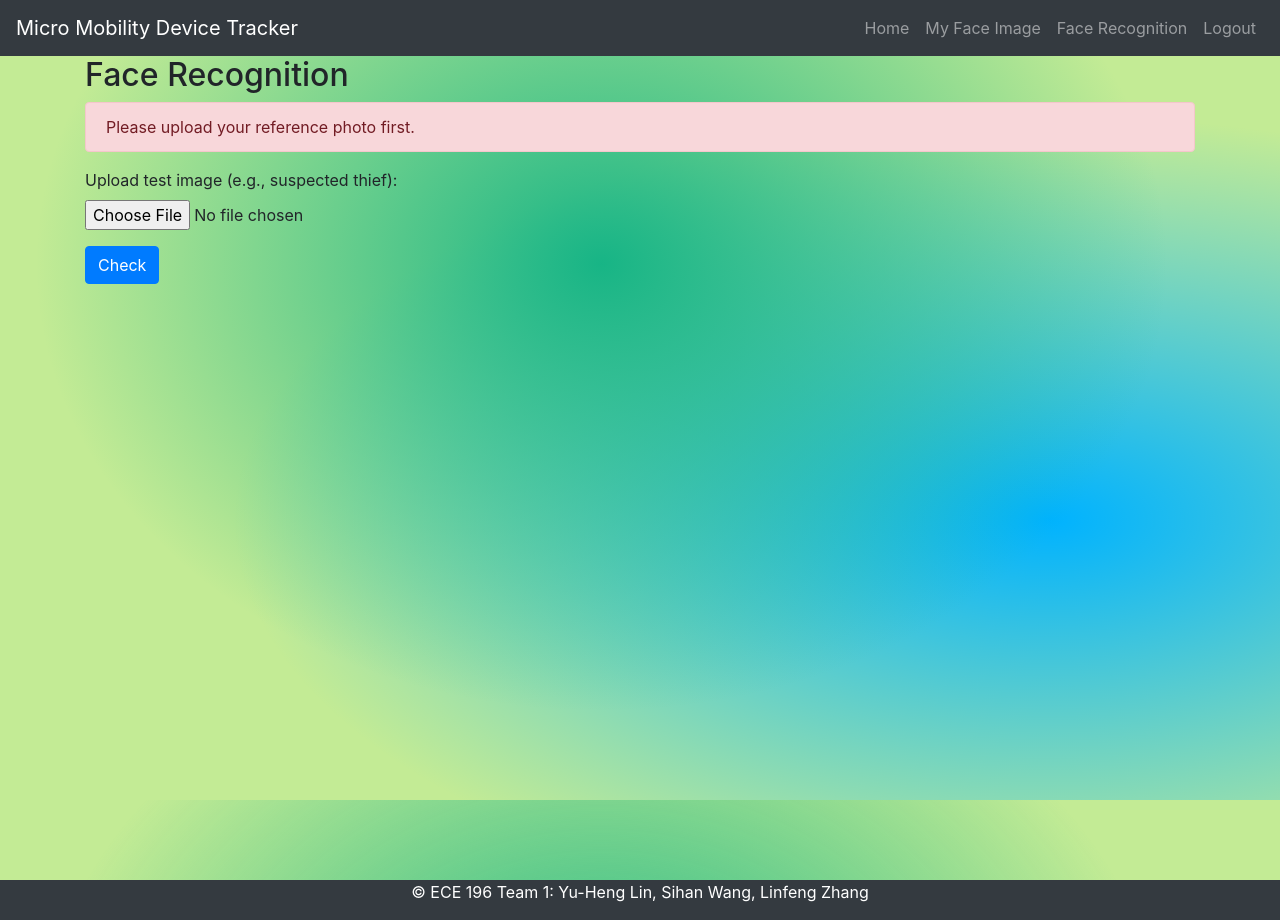
After one commit to Serenity0204/Micro-mobility-device-tracker, a Django app: page /recognize/ in a window 1280 px wide. The commit adds this page. Run offline with Django 3.2, Linux system fonts and the light colour scheme; the visitor is signed in with stand-in values (Sample User, id 1); data comes from the database, SQL or seed files in the repository; some libraries are stand-ins or nearby versions.

Commit message:
add face recognition feature

```diff
--- a/micro_mobility_device_tracker/apps.py
+++ b/micro_mobility_device_tracker/apps.py
@@ -1,6 +1,8 @@
 from django.apps import AppConfig
-
 
 class MicroMobilityDeviceTrackerConfig(AppConfig):
     default_auto_field = 'django.db.models.BigAutoField'
     name = 'micro_mobility_device_tracker'
+
+    def ready(self):
+        import micro_mobility_device_tracker.signals
--- a/micro_mobility_device_tracker/models.py
+++ b/micro_mobility_device_tracker/models.py
@@ -1,3 +1,9 @@
+from django.contrib.auth.models import User
 from django.db import models
 
-# Create your models here.
+class Profile(models.Model):
+    user = models.OneToOneField(User, on_delete=models.CASCADE)
+    owner_image = models.ImageField(upload_to='owner_photos/', null=True, blank=True)
+
+    def __str__(self):
+        return self.user.username
--- /dev/null
+++ b/micro_mobility_device_tracker/signals.py
@@ -0,0 +1,13 @@
+from django.db.models.signals import post_save
+from django.contrib.auth.models import User
+from django.dispatch import receiver
+from .models import Profile
+
+@receiver(post_save, sender=User)
+def create_user_profile(sender, instance, created, **kwargs):
+    if created:
+        Profile.objects.create(user=instance)
+
+@receiver(post_save, sender=User)
+def save_user_profile(sender, instance, **kwargs):
+    instance.profile.save()
--- /dev/null
+++ b/micro_mobility_device_tracker/templates/recognize.html
@@ -0,0 +1,31 @@
+{% extends "base.html" %}
+{% block content %}
+<h2>Face Recognition</h2>
+
+{% if error %}
+<div class="alert alert-danger">{{ error }}</div>
+{% endif %}
+
+{% if owner_image %}
+<p><strong>Your uploaded reference image:</strong></p>
+<img src="{{ owner_image }}" alt="Owner" width="200">
+{% endif %}
+
+<form method="POST" enctype="multipart/form-data">
+  {% csrf_token %}
+  <div class="form-group">
+    <label for="test_image">Upload test image (e.g., suspected thief):</label>
+    <input type="file" name="test_image" class="form-control-file" required>
+  </div>
+  <button type="submit" class="btn btn-primary">Check</button>
+</form>
+
+{% if results %}
+<h4 class="mt-4">Results:</h4>
+<ul>
+  {% for result in results %}
+  <li>{{ result }}</li>
+  {% endfor %}
+</ul>
+{% endif %}
+{% endblock %}
--- a/micro_mobility_device_tracker/urls.py
+++ b/micro_mobility_device_tracker/urls.py
@@ -1,5 +1,6 @@
 from django.urls import path, include
 from . import views
+
 
 
 urlpatterns = [
@@ -7,4 +8,6 @@ urlpatterns = [
     path("login/", views.login_view, name="login"),
     path("register/", views.register_view, name="register"),
     path("logout/", views.logout_view, name="logout"),
+    path("recognize/", views.recognize_face, name="recognize_face"),
+    path("upload-owner-image/", views.upload_owner_image, name="upload_owner_image"),
 ]
--- a/micro_mobility_device_tracker/views.py
+++ b/micro_mobility_device_tracker/views.py
@@ -2,11 +2,29 @@ from django.contrib.auth import authenticate, login, logout
 from django.shortcuts import render, redirect, get_object_or_404
 from django.contrib.auth.decorators import login_required
 from django.contrib.auth.models import User
+from django.core.files.storage import default_storage
+from .models import Profile
 from django.db import IntegrityError
 from django.contrib import messages
+from django.http import JsonResponse
+from .models import Profile
+from django.contrib.auth.decorators import login_required
+import face_recognition
+import cv2
+import numpy as np
+import os
 
 
 # Create your views here.
+@login_required
+def upload_owner_image(request):
+    profile = request.user.profile
+
+    if request.method == 'POST' and request.FILES.get('owner_image'):
+        profile.owner_image = request.FILES['owner_image']
+        profile.save()
+
+    return render(request, 'upload_owner.html', {'profile': profile})
 
 def home_view(request):
     request.session.set_expiry(900)
@@ -69,3 +87,50 @@ def logout_view(request):
     logout(request)
     messages.success(request, "User Logged Out")
     return redirect("login")
+
+def recognize_face(request):
+    if not request.user.is_authenticated:
+        return redirect("login")
+
+    profile = Profile.objects.get(user=request.user)
+
+    if not profile.owner_image:
+        return render(request, "recognize.html", {
+            "error": "Please upload your reference photo first."
+        })
+
+    if request.method == "POST" and request.FILES.get("test_image"):
+        # Save the uploaded test image temporarily
+        test_file = request.FILES["test_image"]
+        test_path = default_storage.save(f"uploads/{test_file.name}", test_file)
+
+        try:
+            # Load and encode owner's face
+            owner_image = face_recognition.load_image_file(profile.owner_image.path)
+            owner_encoding = face_recognition.face_encodings(owner_image)[0]
+
+            # Load and encode test image
+            test_image = face_recognition.load_image_file(default_storage.path(test_path))
+            test_locations = face_recognition.face_locations(test_image)
+            test_encodings = face_recognition.face_encodings(test_image, test_locations)
+
+            # Compare faces
+            results = []
+            for encoding in test_encodings:
+                match = face_recognition.compare_faces([owner_encoding], encoding, tolerance=0.45)
+                results.append("Owner Detected ✅" if match[0] else "Unknown ❌")
+
+            return render(request, "recognize.html", {
+                "results": results,
+                "owner_image": profile.owner_image.url
+            })
+
+        except IndexError:
+            return render(request, "recognize.html", {
+                "error": "No face found in one of the images.",
+                "owner_image": profile.owner_image.url
+            })
+
+    return render(request, "recognize.html", {
+        "owner_image": profile.owner_image.url if profile.owner_image else None
+    })
--- a/mysite/templates/base.html
+++ b/mysite/templates/base.html
@@ -70,7 +70,13 @@
           <li class="nav-item">
             <a class="nav-link" href="{% url 'home' %}">Home</a>
           </li>
+          <li class="nav-item">
+            <a class="nav-link" href="{% url 'upload_owner_image' %}">My Face Image</a>
+          </li>
           {% if user.is_authenticated %}
+          <li class="nav-item">
+            <a class="nav-link" href="{% url 'recognize_face' %}">Face Recognition</a>
+          </li>
           <li class="nav-item">
             <a class="nav-link" href="{% url 'logout' %}">Logout</a>
           </li>
@@ -81,6 +87,7 @@
           <li class="nav-item">
             <a class="nav-link" href="{% url 'register' %}">Register</a>
           </li>
+
           {% endif %}
         </ul>
       </div>
--- a/mysite/urls.py
+++ b/mysite/urls.py
@@ -15,8 +15,14 @@ Including another URLconf
 """
 from django.contrib import admin
 from django.urls import path, include
+from django.conf import settings
+from django.conf.urls.static import static
+
 
 urlpatterns = [
     path("admin/", admin.site.urls),
     path('', include('micro_mobility_device_tracker.urls')),
+    path('accounts/', include('allauth.urls')),
 ]
+if settings.DEBUG:
+    urlpatterns += static(settings.MEDIA_URL, document_root=settings.MEDIA_ROOT)
```
Also changed, not shown: micro_mobility_device_tracker/templates/upload_owner.html (added, +16 -0 lines), mysite/settings.py (+11 -0 lines), micro_mobility_device_tracker/migrations/0001_initial.py (added).
